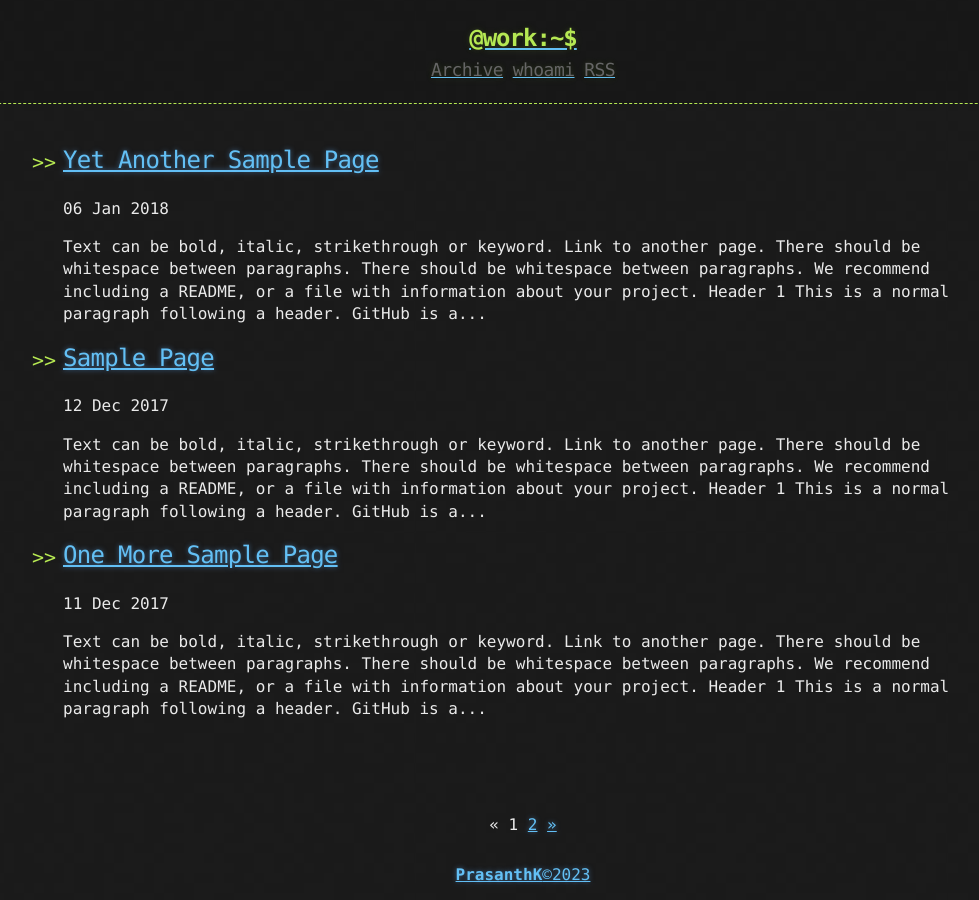
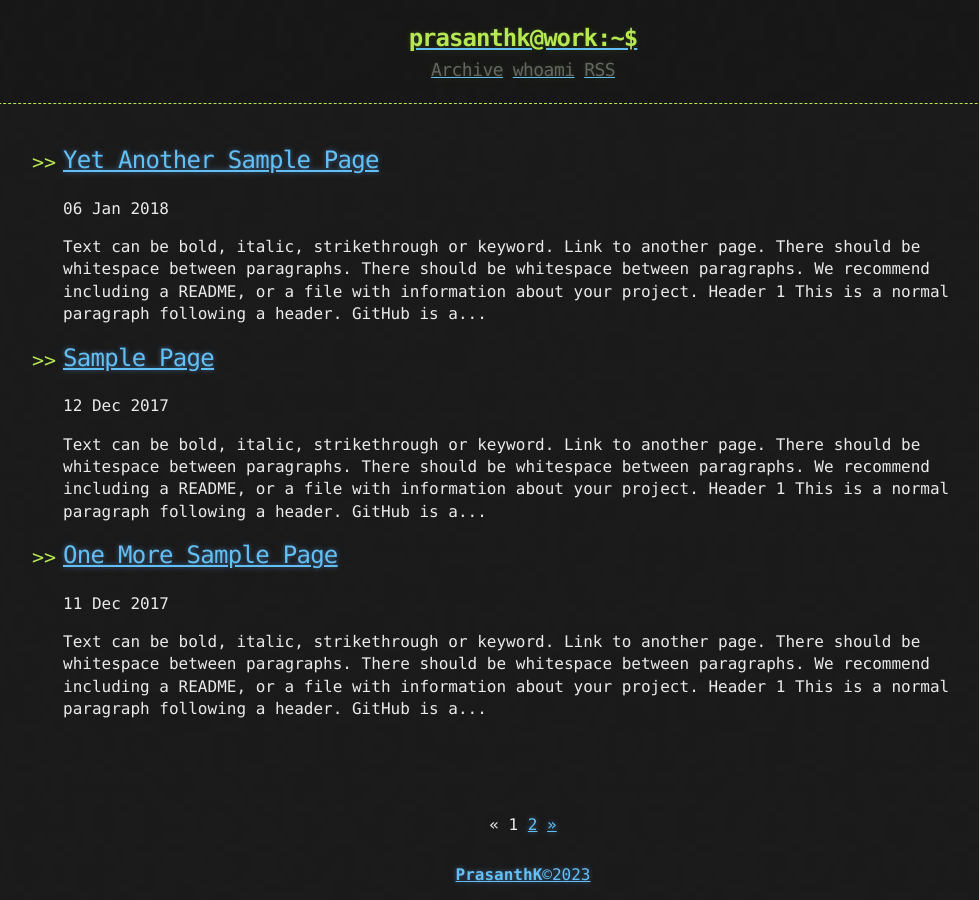
Before and after one commit to prasanthkc41m/prasanthkc41m.github.io, a Jekyll site: the page built from index.html, in a window 1280 px wide. Shown: the whole page, without its empty margins (117-1096 px from the left). Built offline with Jekyll 4.4.1, drawn with Linux system fonts in a browser that asks for light colours; the list of posts is cut into pages by our own code.

Commit message:
Update header.html

```diff
--- a/_includes/header.html
+++ b/_includes/header.html
@@ -1,7 +1,7 @@
 <header>
   <div>
     <a href="{{ "/" | prepend: site.baseurl | replace: '//', '/' }}">
-    {% assign owner_first_name = title | split: " " %}
+    {% assign owner_first_name = site.owner | split: " " %}
     <h1>{{ owner_first_name[0] | downcase }}@work:~$</h1>
     </a>
     <div class="header-links">
```
